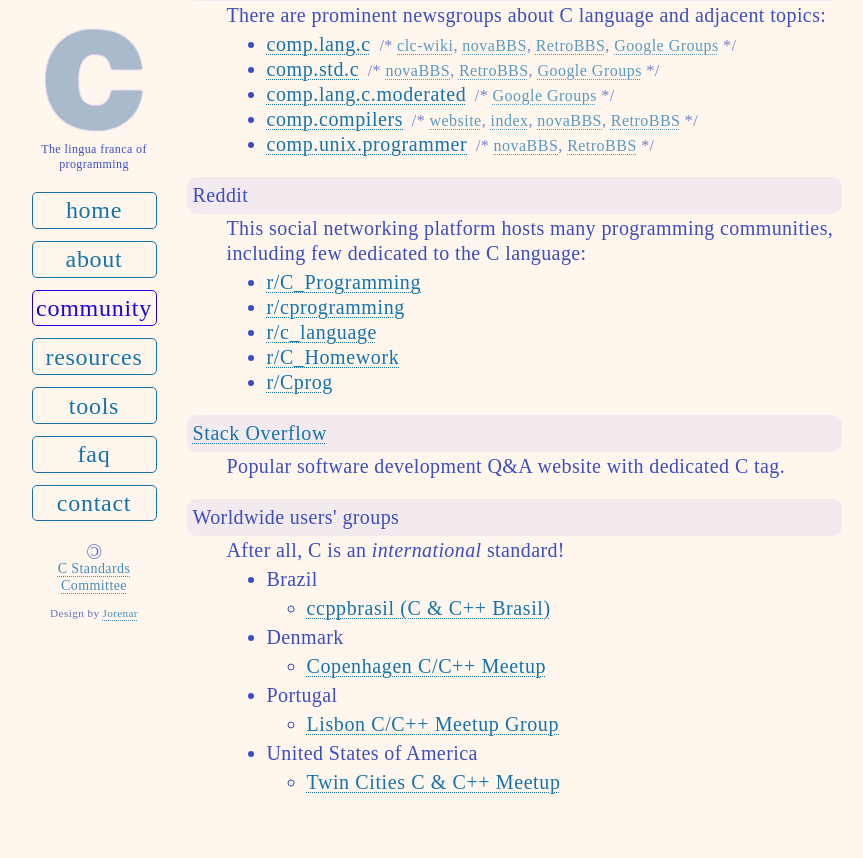
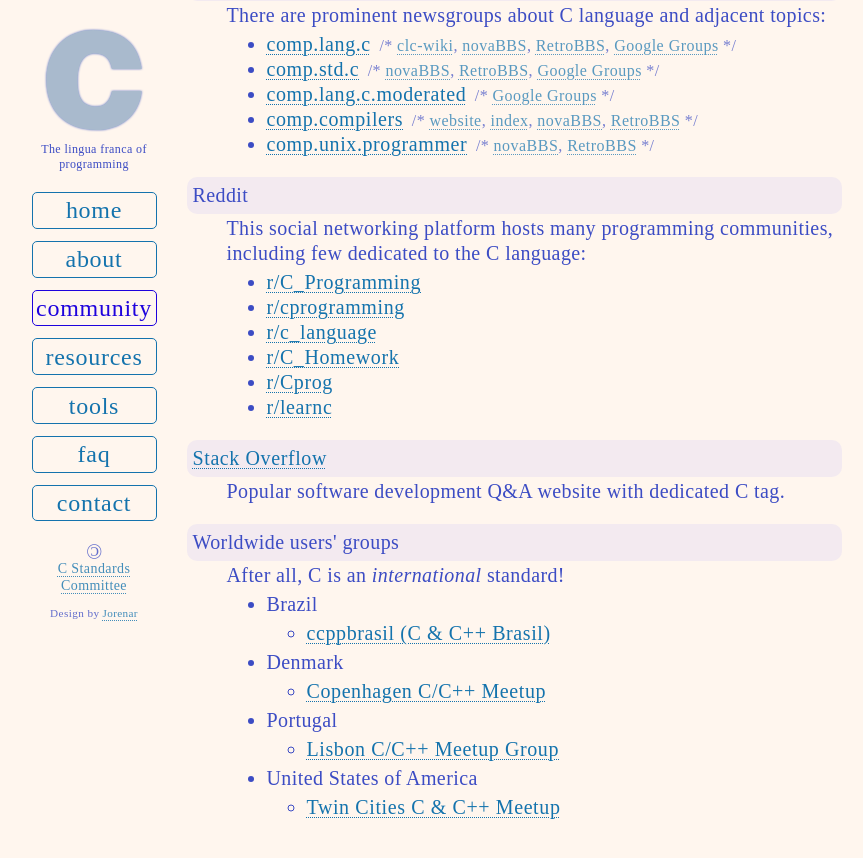
Before and after one commit to c-lang-org/c-www-homepage, a Jekyll site: the page built from _pages/community.html, in a window 1280 px wide and 900 px high, scrolled down 1443 px. Shown: the top 858 px of the window, without its empty margins (201-1064 px from the left). Built offline with Jekyll 4.4.1, drawn with Linux system fonts in a browser that asks for light colours.

Commit message:
Update links

```diff
--- a/_pages/community.html
+++ b/_pages/community.html
@@ -133,6 +133,7 @@ permalink: /community
       <li><a href="https://www.reddit.com/r/c_language/">r/c_language</a></li>
       <li><a href="https://www.reddit.com/r/C_Homework">r/C_Homework</a></li>
       <li><a href="https://www.reddit.com/r/Cprog">r/Cprog</a></li>
+      <li><a href="https://www.reddit.com/r/learnc/">r/learnc</a></li>
     </ul>
   </dd>
 
--- a/_pages/resources.html
+++ b/_pages/resources.html
@@ -267,6 +267,7 @@ permalink: /resources
     <li><a href="https://www.youtube.com/watch?v=8SUkrR7ZfTA">Elements of Programming Style - Brian Kernighan</a></li>
     <li><a href="https://www.youtube.com/watch?v=443UNeGrFoM">How I program C</a> by Eskil Steenberg</li>
     <li><a href="https://www.youtube.com/@JacobSorber">Jacob Sorber - YouTube</a></li>
+    <li><a href="https://www.youtube.com/watch?v=lLv1s7rKeCM">Programming in Modern C with a Sneak Peek into C23 - Dawid Zalewski - ACCU 2023</a></li>
     <li><a href="https://www.youtube.com/watch?v=ci1PJexnfNE">Why C is so Influential - Computerphile</a></li>
   </ul>
 </details>
```
